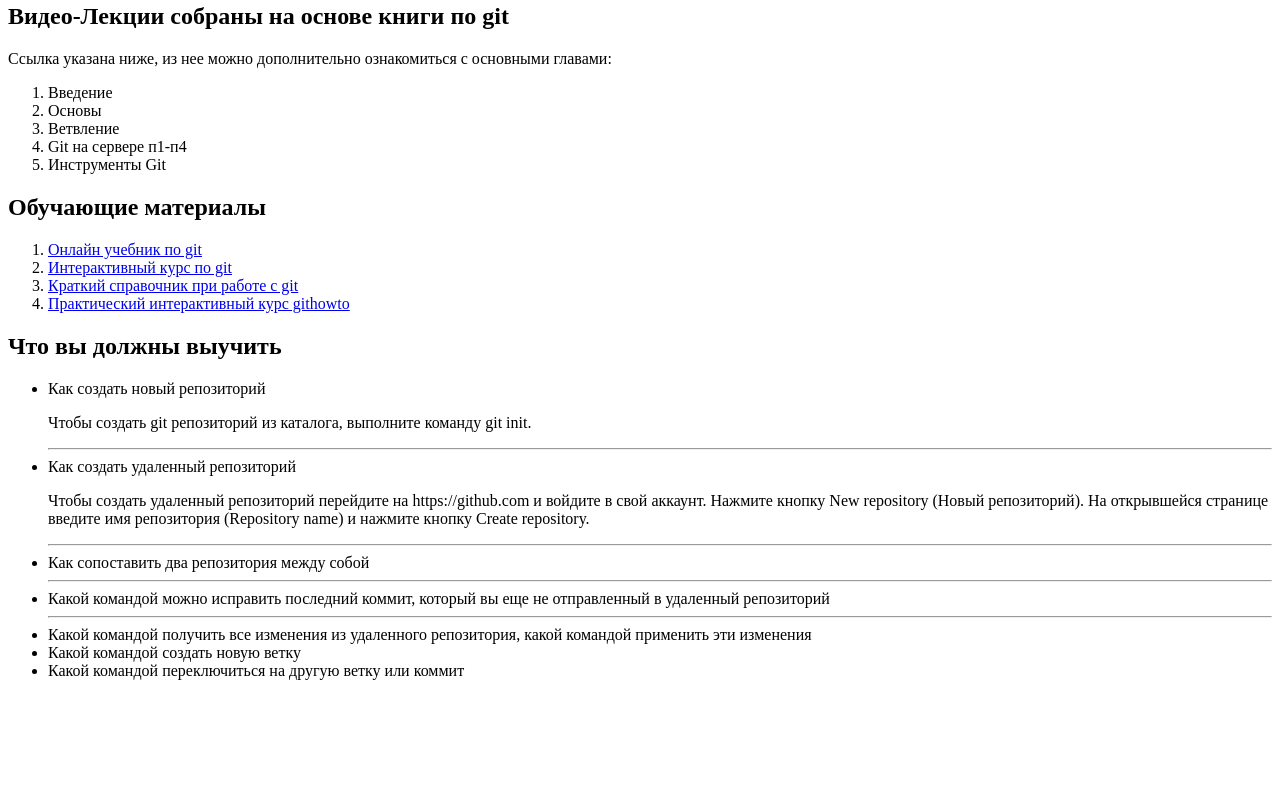
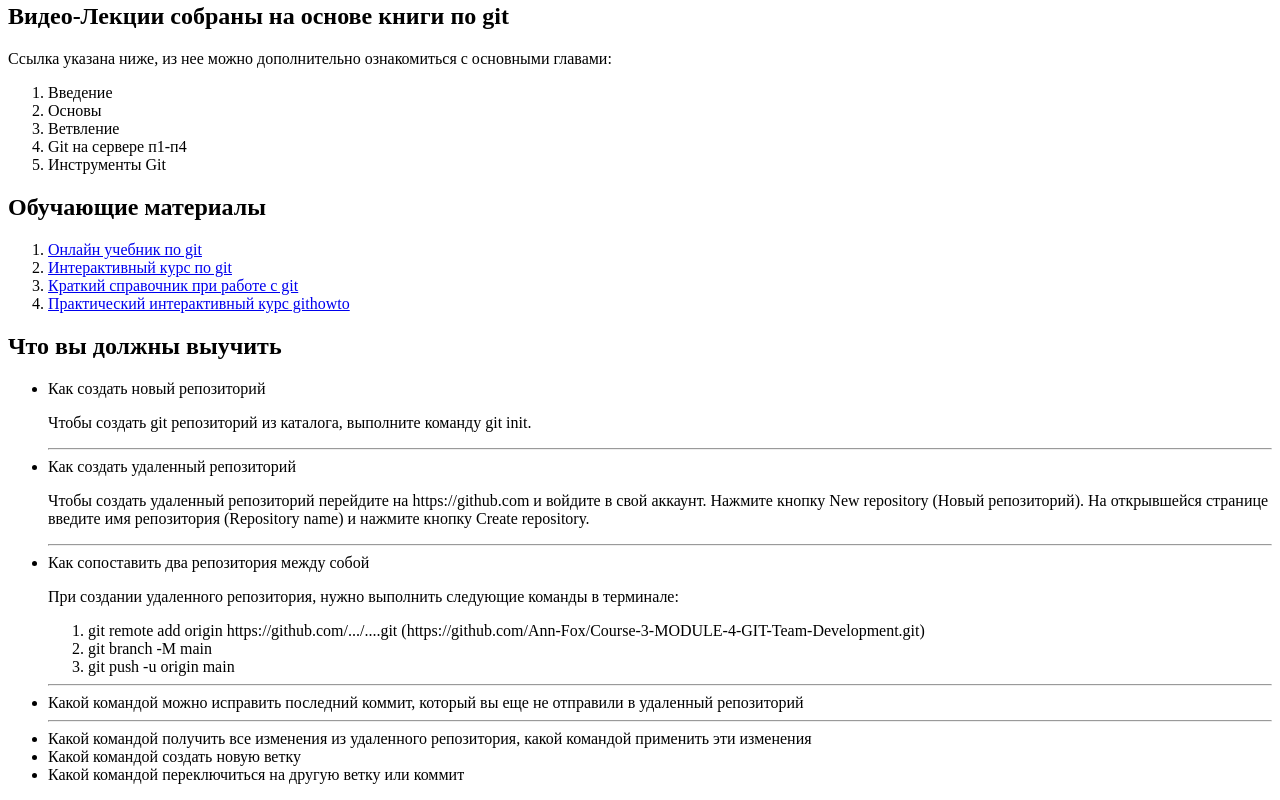
Before and after one commit to Ann-Fox/Course-3-MODULE-4-GIT-Team-Development, a plain HTML site: page index.html in a window 1280 px wide. Shown: the part 403-1203 px from the top of the page. Before the commit the page ends 1099 px from the top, so only its background shows below. Drawn offline with Linux system fonts and the light colour scheme.

Commit message:
исправление последнего коммита

```diff
--- a/index.html
+++ b/index.html
@@ -73,10 +73,16 @@
         <p>Чтобы создать удаленный репозиторий перейдите на https://github.com и войдите в свой аккаунт. Нажмите кнопку New repository (Новый репозиторий). На открывшейся странице введите имя репозитория (Repository name) и нажмите кнопку Create repository.</p>
         <hr>
         <li>Как сопоставить два репозитория между собой</li>
+        <p>При создании удаленного репозитория, нужно выполнить следующие команды в терминале:</p>
+        <ol>
+            <li>git remote add origin https://github.com/.../....git
+                (https://github.com/Ann-Fox/Course-3-MODULE-4-GIT-Team-Development.git)</li>
+            <li>git branch -M main</li>
+            <li>git push -u origin main</li>
+        </ol>
         <hr>
         <li>
-          Какой командой можно исправить последний коммит, который вы еще не
-          отправленный в удаленный репозиторий
+          Какой командой можно исправить последний коммит, который вы еще не отправили в удаленный репозиторий
         </li>
         <hr>
         <li>
```
